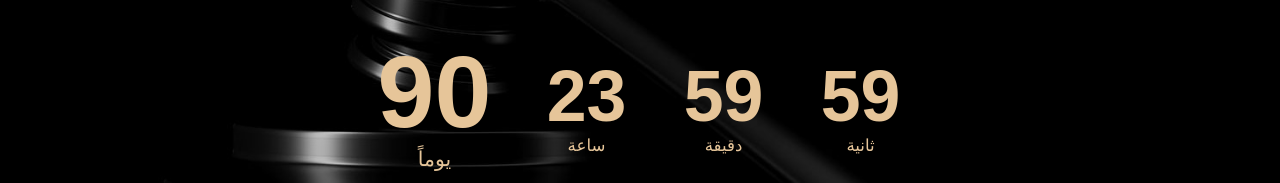
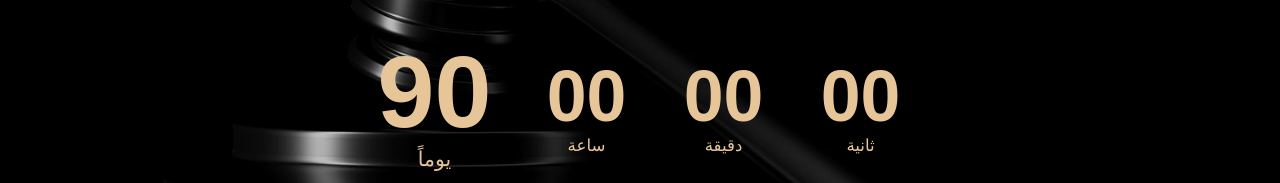
Before and after one commit to Ziadd-Zamel/count-down-front-ziad, a Next.js app: page / in a window 1280 px wide. Shown: the part 335-518 px from the top of the page. Built offline with nearby package versions, Linux system fonts and the light colour scheme; a web font is replaced by a local one.

Commit message:
new changes

```diff
--- a/src/app/(homepage)/_components/AboutLogo.tsx
+++ b/src/app/(homepage)/_components/AboutLogo.tsx
@@ -4,7 +4,7 @@ const Logo = () => {
   return (
     <div className="flex items-center gap-5">
       <Image
-        className="w-[80px] min-[1800px]:w-[200px]"
+        className="w-[80px] min-[1800px]:w-[150px]"
         src="/assets/shortLogoY.png"
         alt="شعار ليبرو"
         width={300}
@@ -15,7 +15,7 @@ const Logo = () => {
         alt="شعار ليبرو"
         width={200}
         height={0}
-        className="w-[200px] min-[1800px]:w-[400px]"
+        className="w-[200px] min-[1800px]:w-[300px]"
       />
     </div>
   );
--- a/src/app/(homepage)/_components/CountdownTimer.tsx
+++ b/src/app/(homepage)/_components/CountdownTimer.tsx
@@ -6,36 +6,69 @@ export default function CountdownTimer() {
   const [isStarted, setIsStarted] = useState(false);
   const [timeLeft, setTimeLeft] = useState({
     days: 90,
-    hours: 23,
-    minutes: 59,
-    seconds: 59,
+    hours: 0,
+    minutes: 0,
+    seconds: 0,
   });
+
+  // On mount, check if countdown was started previously and resume from localStorage
+  useEffect(() => {
+    try {
+      const storedEnd = localStorage.getItem("countdownEnd");
+      if (storedEnd) {
+        const endTimeMs = Number(storedEnd);
+        const now = Date.now();
+        if (!Number.isNaN(endTimeMs) && endTimeMs > now) {
+          setIsStarted(true);
+          const diff = endTimeMs - now;
+          const totalSeconds = Math.floor(diff / 1000);
+          const days = Math.floor(totalSeconds / (24 * 3600));
+          const hours = Math.floor((totalSeconds % (24 * 3600)) / 3600);
+          const minutes = Math.floor((totalSeconds % 3600) / 60);
+          const seconds = totalSeconds % 60;
+          setTimeLeft({ days, hours, minutes, seconds });
+        } else {
+          // Expired, clear persisted end time
+          localStorage.removeItem("countdownEnd");
+        }
+      }
+    } catch {}
+  }, []);
 
   useEffect(() => {
     if (!isStarted) return;
 
     const timer = setInterval(() => {
-      setTimeLeft((prev) => {
-        let { days, hours, minutes, seconds } = prev;
+      try {
+        const storedEnd = localStorage.getItem("countdownEnd");
+        if (!storedEnd) {
+          // Safety: if missing, stop the countdown
+          setIsStarted(false);
+          clearInterval(timer);
+          return;
+        }
+        const endTimeMs = Number(storedEnd);
+        const now = Date.now();
+        const diff = Math.max(0, endTimeMs - now);
+        const totalSeconds = Math.floor(diff / 1000);
 
-        if (seconds > 0) {
-          seconds--;
-        } else if (minutes > 0) {
-          minutes--;
-          seconds = 59;
-        } else if (hours > 0) {
-          hours--;
-          minutes = 59;
-          seconds = 59;
-        } else if (days > 0) {
-          days--;
-          hours = 23;
-          minutes = 59;
-          seconds = 59;
+        const days = Math.floor(totalSeconds / (24 * 3600));
+        const hours = Math.floor((totalSeconds % (24 * 3600)) / 3600);
+        const minutes = Math.floor((totalSeconds % 3600) / 60);
+        const seconds = totalSeconds % 60;
+
+        setTimeLeft({ days, hours, minutes, seconds });
+
+        if (diff <= 0) {
+          clearInterval(timer);
+          localStorage.removeItem("countdownEnd");
+          setIsStarted(false);
         }
-
-        return { days, hours, minutes, seconds };
-      });
+      } catch {
+        // If any error occurs, stop gracefully
+        clearInterval(timer);
+        setIsStarted(false);
+      }
     }, 1000);
 
     return () => clearInterval(timer);
@@ -128,8 +161,17 @@ export default function CountdownTimer() {
         <div className="flex justify-center mt-6 min-[1800px]:mt-12 min-[2000px]:mt-16">
           {!isStarted && (
             <Button
-              className="w-[180px] sm:w-[220px] md:w-[300px] min-[1800px]:w-[400px] min-[2000px]:w-[500px] h-[44px] sm:h-[56px] md:h-[64px] min-[1800px]:!h-[80px] min-[2000px]:!h-[96px] text-base sm:text-lg md:text-xl min-[1800px]:!text-3xl min-[2000px]:!text-4xl"
-              onClick={() => setIsStarted(true)}
+              className="w-[180px] sm:w-[220px] md:w-[300px] min-[2000px]:w-[500px] h-[44px] sm:h-[56px] md:h-[64px] min-[1800px]:!h-[70px] min-[2000px]:!h-[96px] text-base sm:text-lg md:text-xl min-[1800px]:!text-2xl min-[2000px]:!text-4xl"
+              onClick={() => {
+                const ninetyDaysMs = 90 * 24 * 60 * 60 * 1000;
+                const endTimeMs = Date.now() + ninetyDaysMs;
+                try {
+                  localStorage.setItem("countdownEnd", String(endTimeMs));
+                } catch {
+                  // ignore storage errors
+                }
+                setIsStarted(true);
+              }}
               disabled={isStarted}
             >
               {isStarted ? "جاري العد التنازلي..." : "الإذن برفع البيانات"}
```
